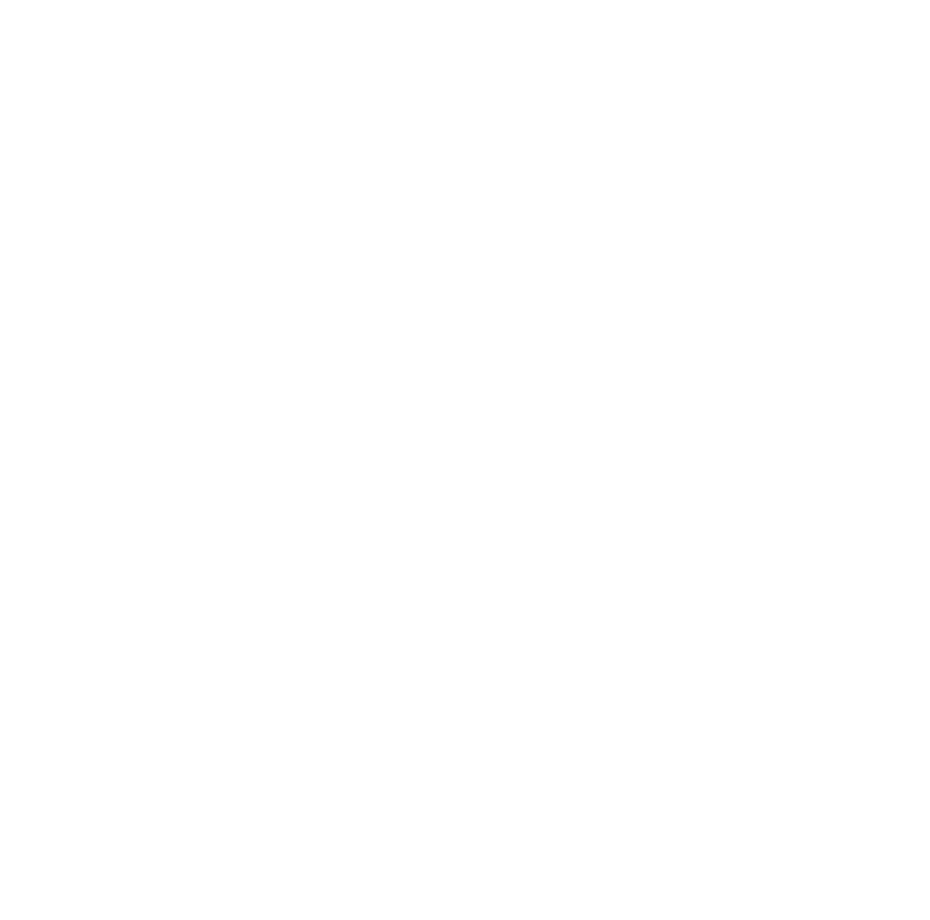
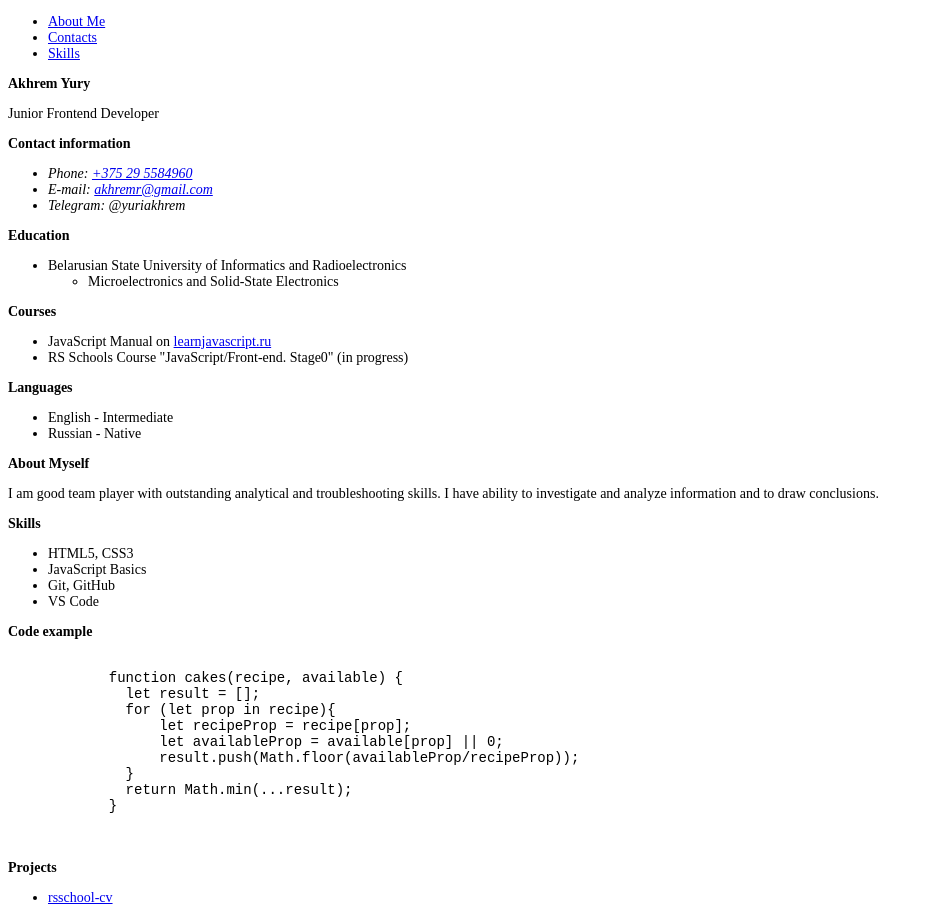
Before and after one commit to akhremYuri/rsschool-cv, a plain HTML site: page index.html in a window 1280 px wide. Shown: the whole page, without its empty margins (0-930 px from the left). Before the commit the page ends 800 px from the top, so only its background shows below. Drawn offline with Linux system fonts and the light colour scheme.

Commit message:
feat: add cv-data

```diff
--- a/index.html
+++ b/index.html
@@ -4,8 +4,106 @@
     <meta charset="UTF-8" />
     <meta http-equiv="X-UA-Compatible" content="IE=edge" />
     <meta name="viewport" content="width=device-width, initial-scale=1.0" />
-    <title>CV Akhrem Yuri</title>
+    <title>CV Akhrem Yury</title>
     <link rel="stylesheet" href="style.css" />
   </head>
-  <body></body>
+  <body>
+    <nav>
+      <ul>
+        <li><a href="#about-myself">About Me</a></li>
+        <li><a href="#contacts">Contacts</a></li>
+        <li><a href="#skills">Skills</a></li>
+      </ul>
+    </nav>
+    <header>
+      <h1>Akhrem Yury</h1>
+      <p>Junior Frontend Developer</p>
+    </header>
+    <aside>
+      <section>
+        <h2 id="contacts">Contact information</h2>
+        <address>
+          <ul>
+            <li>Phone: <a href="tel:+375295584960">+375 29 5584960</a></li>
+            <li>
+              E-mail: <a href="mailto:akhremr@gmail.com">akhremr@gmail.com</a>
+            </li>
+            <li>Telegram: @yuriakhrem</li>
+          </ul>
+        </address>
+      </section>
+      <section>
+        <h2>Education</h2>
+        <ul>
+          <li>
+            Belarusian State University of Informatics and Radioelectronics
+            <ul>
+              <li>Microelectronics and Solid-State Electronics</li>
+            </ul>
+          </li>
+        </ul>
+      </section>
+      <section>
+        <h2>Courses</h2>
+        <ul>
+          <li>
+            JavaScript Manual on
+            <a href="https://learn.javascript.ru/">learnjavascript.ru</a>
+          </li>
+          <li>
+            RS Schools Course "JavaScript/Front-end. Stage0" (in progress)
+          </li>
+        </ul>
+      </section>
+      <section>
+        <h2>Languages</h2>
+        <ul>
+          <li>English - Intermediate</li>
+          <li>Russian - Native</li>
+        </ul>
+      </section>
+    </aside>
+    <main>
+      <section>
+        <h2 id="about-myself">About Myself</h2>
+        <p>
+          I am good team player with outstanding analytical and troubleshooting
+          skills. I have ability to investigate and analyze information and to
+          draw conclusions.
+        </p>
+      </section>
+      <section>
+        <h2 id="skills">Skills</h2>
+        <ul>
+          <li>HTML5, CSS3</li>
+          <li>JavaScript Basics</li>
+          <li>Git, GitHub</li>
+          <li>VS Code</li>
+        </ul>
+      </section>
+      <section>
+        <h2>Code example</h2>
+        <pre>
+          <code>
+            function cakes(recipe, available) {
+              let result = [];
+              for (let prop in recipe){
+                  let recipeProp = recipe[prop];
+                  let availableProp = available[prop] || 0;
+                  result.push(Math.floor(availableProp/recipeProp));
+              }
+              return Math.min(...result);
+            }
+          </code>
+        </pre>
+      </section>
+      <section>
+        <h2>Projects</h2>
+        <ul>
+          <li><a href="#">rsschool-cv</a></li>
+        </ul>
+      </section>
+    </main>
+    <footer></footer>
+  </body>
 </html>
```
